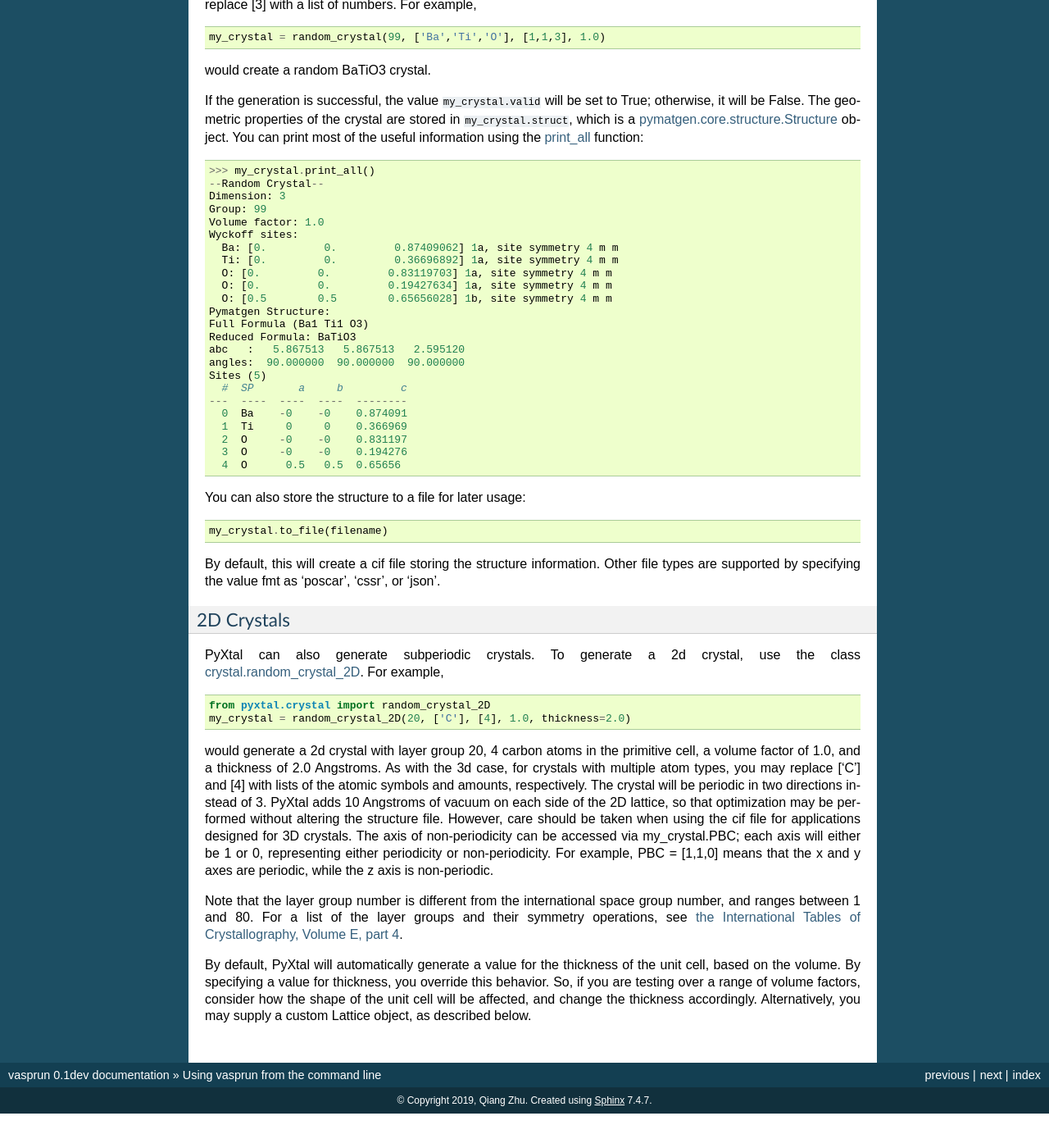
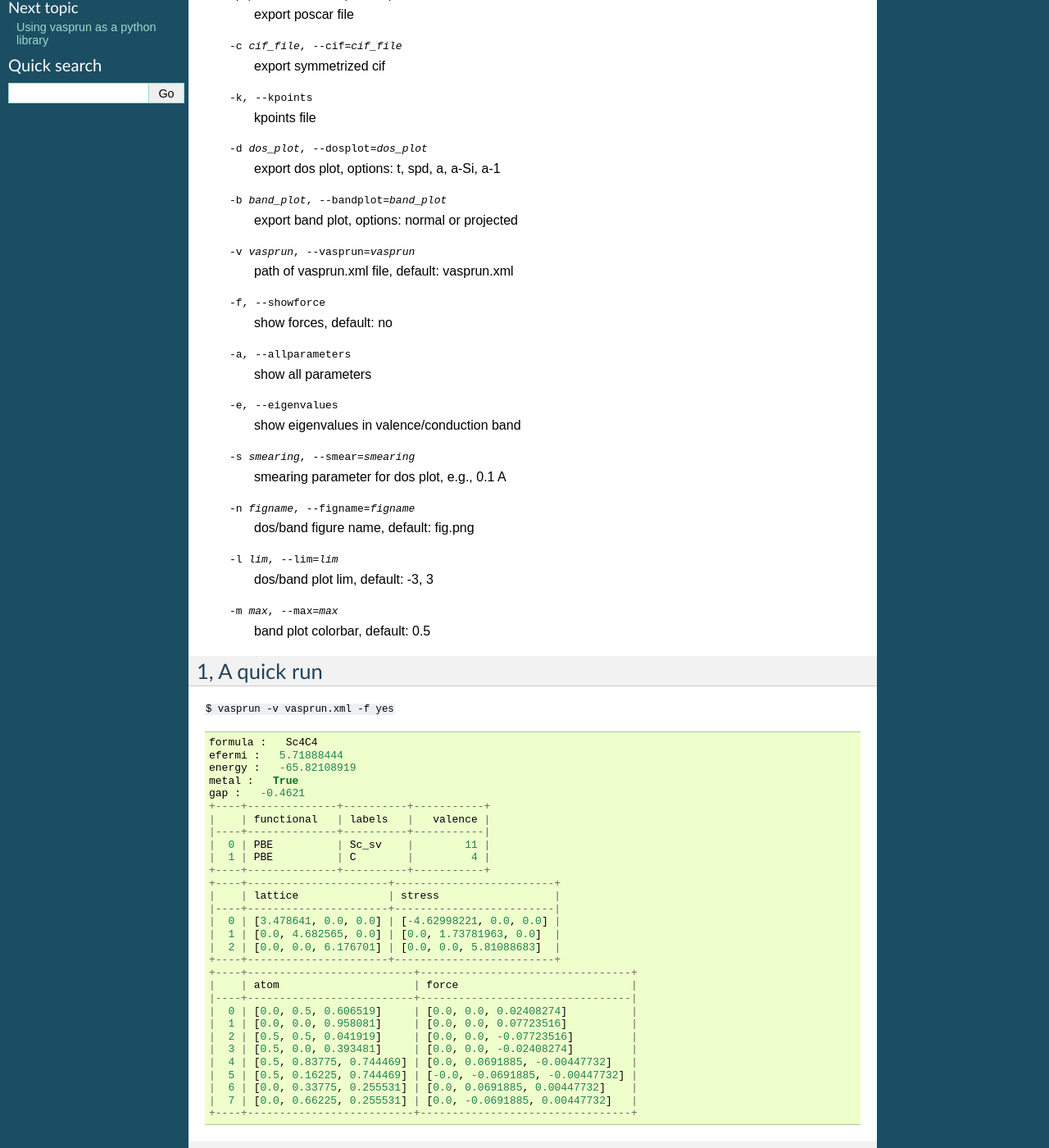
Before and after one commit to MaterSim/vasprun, a Sphinx documentation site: the page built from doc/Usage1.rst, in a window 1280 px wide and 1400 px high, scrolled down 411 px. Shown: the whole window at 82% size. Built offline with Sphinx 7.4.7, drawn with Linux system fonts in a browser that asks for light colours; pages that are not in the unit, such as notebooks, are missing from menus; before the commit the page ends 1769 px from its top, so only the background shows below that; some of the changed text lies outside the part shown.

Commit message:
Update Usage1.rst

```diff
--- a/doc/Usage1.rst
+++ b/doc/Usage1.rst
@@ -1,75 +1,97 @@
 Using vasprun from the command line
 ===================================
+After installation, the executable called ``vasprun`` will be automatically included to the path. This executable provides several convenient shortcut to various functions.
 
-Here we describe the basic functionality of PyXtal, with descriptions of the most common options a user will need.
+Overview
+--------
+``$ vasprun -h``
 
-Basic view
-----------------------
+Options:
+  -h, --help            show this help message and exit
+  -i, --incar           export incar file
+  -p poscar_file, --poscar=poscar_file
+                        export poscar file
+  -c cif_file, --cif=cif_file
+                        export symmetrized cif
+  -k, --kpoints         kpoints file
+  -d dos_plot, --dosplot=dos_plot
+                        export dos plot, options: t, spd, a, a-Si, a-1
+  -b band_plot, --bandplot=band_plot
+                        export band plot, options: normal or projected
+  -v vasprun, --vasprun=vasprun
+                        path of vasprun.xml file, default: vasprun.xml
+  -f, --showforce       show forces, default: no
+  -a, --allparameters   show all parameters
+  -e, --eigenvalues     show eigenvalues in valence/conduction band
+  -s smearing, --smear=smearing
+                        smearing parameter for dos plot, e.g., 0.1 A
+  -n figname, --figname=figname
+                        dos/band figure name, default: fig.png
+  -l lim, --lim=lim     dos/band plot lim, default: -3, 3
+  -m max, --max=max     band plot colorbar, default: 0.5
 
-PyXtal allows the user to generate random crystal structures with given symmetry constraints. The main class for this is the `crystal.random_crystal <pyxtal.crystal.html#pyxtal.crystal.random_crystal>`_ class. There are several parameters which can be specified, but only four are necessary: the symmetry group, the types of atoms, the number of each atom in the primitive cell, and the volume factor. Here is a simple example of a 3D carbon crystal:
 
-.. code-block:: Python
+1, A quick run
+-----------
 
-  from pyxtal.crystal import random_crystal
-  my_crystal = random_crystal(225, ['C'], [3], 1.0)
+``$ vasprun -v vasprun.xml -f yes``
 
-This would create a crystal structure with space group 225, 3 carbon atoms in the primitive cell, and a volume factor of 1.0. For stoichiometries with more than one type of atom, replace [‘C’] with a list of atomic symbols, and replace [3] with a list of numbers. For example,
+::
 
-.. code-block:: Python
+  formula :   Sc4C4
+  efermi :   5.71888444
+  energy :   -65.82108919
+  metal :   True
+  gap :   -0.4621
+  +----+--------------+----------+-----------+
+  |    | functional   | labels   |   valence |
+  |----+--------------+----------+-----------|
+  |  0 | PBE          | Sc_sv    |        11 |
+  |  1 | PBE          | C        |         4 |
+  +----+--------------+----------+-----------+
+  +----+----------------------+-------------------------+
+  |    | lattice              | stress                  |
+  |----+----------------------+-------------------------|
+  |  0 | [3.478641, 0.0, 0.0] | [-4.62998221, 0.0, 0.0] |
+  |  1 | [0.0, 4.682565, 0.0] | [0.0, 1.73781963, 0.0]  |
+  |  2 | [0.0, 0.0, 6.176701] | [0.0, 0.0, 5.81088683]  |
+  +----+----------------------+-------------------------+
+  +----+--------------------------+---------------------------------+
+  |    | atom                     | force                           |
+  |----+--------------------------+---------------------------------|
+  |  0 | [0.0, 0.5, 0.606519]     | [0.0, 0.0, 0.02408274]          |
+  |  1 | [0.0, 0.0, 0.958081]     | [0.0, 0.0, 0.07723516]          |
+  |  2 | [0.5, 0.5, 0.041919]     | [0.0, 0.0, -0.07723516]         |
+  |  3 | [0.5, 0.0, 0.393481]     | [0.0, 0.0, -0.02408274]         |
+  |  4 | [0.5, 0.83775, 0.744469] | [0.0, 0.0691885, -0.00447732]   |
+  |  5 | [0.5, 0.16225, 0.744469] | [-0.0, -0.0691885, -0.00447732] |
+  |  6 | [0.0, 0.33775, 0.255531] | [0.0, 0.0691885, 0.00447732]    |
+  |  7 | [0.0, 0.66225, 0.255531] | [0.0, -0.0691885, 0.00447732]   |
+  +----+--------------------------+---------------------------------+
 
-  my_crystal = random_crystal(99, ['Ba','Ti','O'], [1,1,3], 1.0)
+2, Plot DOS
+--------
+A number of ways of plotting dos are also supported, some basic options are
 
-would create a random BaTiO3 crystal.
+- t: total dos
+- spd: spd dos
 
-If the generation is successful, the value ``my_crystal.valid`` will be set to True; otherwise, it will be False. The geometric properties of the crystal are stored in ``my_crystal.struct``, which is a `pymatgen.core.structure.Structure <http://pymatgen.org/pymatgen.core.structure.html#pymatgen.core.structure.Structure>`_ object. You can print most of the useful information using the `print_all <pyxtal.crystal.html#pyxtal.crystal.random_crystal.print_all>`_ function:
+one can just use the -d option to customize the plots. If spin is included in vasprun.xml, the plot will show both up and down spin states separately.
 
-.. code-block:: Python
+``$ vasprun -v vasprun.xml -f yes``
 
-  >>> my_crystal.print_all()
-  --Random Crystal--
-  Dimension: 3
-  Group: 99
-  Volume factor: 1.0
-  Wyckoff sites:
-    Ba: [0.         0.         0.87409062] 1a, site symmetry 4 m m
-    Ti: [0.         0.         0.36696892] 1a, site symmetry 4 m m
-    O: [0.         0.         0.83119703] 1a, site symmetry 4 m m
-    O: [0.         0.         0.19427634] 1a, site symmetry 4 m m
-    O: [0.5        0.5        0.65656028] 1b, site symmetry 4 m m
-  Pymatgen Structure:
-  Full Formula (Ba1 Ti1 O3)
-  Reduced Formula: BaTiO3
-  abc   :   5.867513   5.867513   2.595120
-  angles:  90.000000  90.000000  90.000000
-  Sites (5)
-    #  SP       a     b         c
-  ---  ----  ----  ----  --------
-    0  Ba    -0    -0    0.874091
-    1  Ti     0     0    0.366969
-    2  O     -0    -0    0.831197
-    3  O     -0    -0    0.194276
-    4  O      0.5   0.5  0.65656
+3, Plot Band structure
+-------------------
+3.1 band plot with customized energy range
+~~~~~~~~~~~~~~~~~~~~~~~~~~~~~~~~~~~~~~~~~~
+``$ vasprun -v vasprun.xml-band -b normal -l -3,3 -m 0.4 -n band.png``
 
-You can also store the structure to a file for later usage:
+3.2 colored band based on the occupation of projected DOS
+~~~~~~~~~~~~~~~~~~~~~~~~~~~~~~~~~~~~~~~~~~~~~~~~~~~~~~~~~
 
-.. code-block:: Python
 
-  my_crystal.to_file(filename)
+4, IR intensity analysis
+------------------------
 
-By default, this will create a cif file storing the structure information. Other file types are supported by specifying the value fmt as ‘poscar’, ‘cssr’, or ‘json’.
-
-2D Crystals
-~~~~~~~~~~~
-
-PyXtal can also generate subperiodic crystals. To generate a 2d crystal, use the class `crystal.random_crystal_2D <pyxtal.crystal.html#pyxtal.crystal.random_crystal_2D>`_. For example,
-
-.. code-block:: Python
-
-  from pyxtal.crystal import random_crystal_2D
-  my_crystal = random_crystal_2D(20, ['C'], [4], 1.0, thickness=2.0)
-
-would generate a 2d crystal with layer group 20, 4 carbon atoms in the primitive cell, a volume factor of 1.0, and a thickness of 2.0 Angstroms. As with the 3d case, for crystals with multiple atom types, you may replace [‘C’] and [4] with lists of the atomic symbols and amounts, respectively. The crystal will be periodic in two directions instead of 3. PyXtal adds 10 Angstroms of vacuum on each side of the 2D lattice, so that optimization may be performed without altering the structure file. However, care should be taken when using the cif file for applications designed for 3D crystals. The axis of non-periodicity can be accessed via my_crystal.PBC; each axis will either be 1 or 0, representing either periodicity or non-periodicity. For example, PBC = [1,1,0] means that the x and y axes are periodic, while the z axis is non-periodic.
-
-Note that the layer group number is different from the international space group number, and ranges between 1 and 80. For a list of the layer groups and their symmetry operations, see `the International Tables of Crystallography, Volume E, part 4 <https://it.iucr.org/Eb/ch4o1v0001/contents/>`_.
-
-By default, PyXtal will automatically generate a value for the thickness of the unit cell, based on the volume. By specifying a value for thickness, you override this behavior. So, if you are testing over a range of volume factors, consider how the shape of the unit cell will be affected, and change the thickness accordingly. Alternatively, you may supply a custom Lattice object, as described below.
+5, Look up the eigenvalues by band index
+----------------------------------------
```
